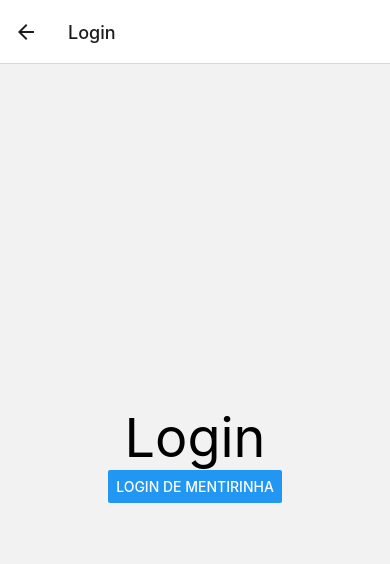
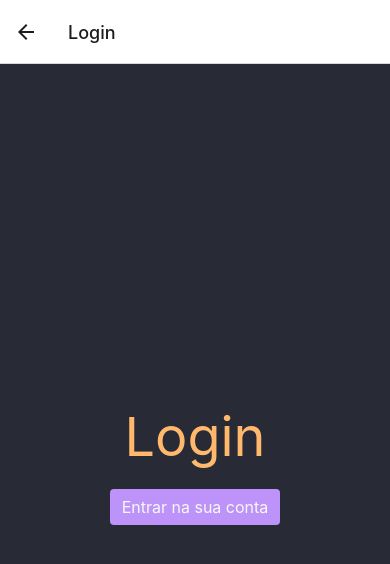
Before and after one commit to Luks17/ripfy-client, a React Native app: screen /Login in a window 390 px wide. Shown: the top 564 px of the page. Built offline with nearby package versions, Linux system fonts and the light colour scheme.

Commit message:
New button and temporary colors

```diff
--- /dev/null
+++ b/components/buttons/PrimaryBtn.tsx
@@ -0,0 +1,66 @@
+import React from "react";
+import {
+  GestureResponderEvent,
+  Pressable,
+  StyleProp,
+  StyleSheet,
+  Text,
+  View,
+  ViewStyle,
+} from "react-native";
+import { colors } from "../../lib/ui/colors";
+
+interface Props {
+  children?: React.ReactNode;
+  onPress?: (e: GestureResponderEvent) => void;
+  innerStyle?: StyleProp<ViewStyle>;
+  outerStyle?: StyleProp<ViewStyle>;
+  ripple?: string;
+}
+
+function PrimaryButton({
+  children,
+  onPress,
+  innerStyle,
+  outerStyle,
+  ripple = colors.tertiary,
+}: Props) {
+  return (
+    <View style={[styles.outerContainer, outerStyle]}>
+      <Pressable
+        style={({ pressed }) =>
+          pressed
+            ? [styles.innerContainer, styles.pressedIos, innerStyle]
+            : [styles.innerContainer, innerStyle]
+        }
+        android_ripple={{ color: ripple }}
+        onPress={onPress}
+      >
+        <Text style={styles.text}>{children}</Text>
+      </Pressable>
+    </View>
+  );
+}
+
+const styles = StyleSheet.create({
+  outerContainer: {
+    borderRadius: 4,
+    overflow: "hidden",
+  },
+  innerContainer: {
+    backgroundColor: colors.primary,
+    paddingVertical: 8,
+    paddingHorizontal: 12,
+    elevation: 2,
+  },
+  text: {
+    color: colors.primaryContent,
+    textAlign: "center",
+    fontSize: 16,
+  },
+  pressedIos: {
+    opacity: 0.75,
+  },
+});
+
+export default PrimaryButton;
--- a/screens/HomeScreen.tsx
+++ b/screens/HomeScreen.tsx
@@ -1,6 +1,8 @@
 import { NativeStackScreenProps } from "@react-navigation/native-stack";
-import { Button, StyleSheet, Text, View } from "react-native";
+import { StyleSheet, Text, View } from "react-native";
 import { RootStackParamList } from "../lib/navigation/root";
+import PrimaryButton from "../components/buttons/PrimaryBtn";
+import { colors } from "../lib/ui/colors";
 
 type Props = NativeStackScreenProps<RootStackParamList, "Home">;
 
@@ -11,11 +13,20 @@ function HomeScreen({ navigation }: Props) {
         <Text style={styles.mainTitle}>Ripfy</Text>
       </View>
       <View style={styles.buttonsContainer}>
-        <Button
+        <PrimaryButton
+          outerStyle={{ width: "50%" }}
+          innerStyle={styles.button}
           onPress={() => navigation.navigate("SignUp")}
-          title="Criar uma Conta"
-        />
-        <Button onPress={() => navigation.navigate("Login")} title="Entrar" />
+        >
+          Criar uma Conta
+        </PrimaryButton>
+        <PrimaryButton
+          outerStyle={{ width: "50%" }}
+          innerStyle={styles.button}
+          onPress={() => navigation.navigate("Login")}
+        >
+          Entrar
+        </PrimaryButton>
       </View>
     </View>
   );
@@ -24,6 +35,7 @@ function HomeScreen({ navigation }: Props) {
 const styles = StyleSheet.create({
   rootContainer: {
     flex: 1,
+    backgroundColor: colors.base100,
   },
   titleContainer: {
     flex: 1,
@@ -32,16 +44,18 @@ const styles = StyleSheet.create({
   },
   mainTitle: {
     fontSize: 54,
+    color: colors.accent,
   },
   buttonsContainer: {
     width: "100%",
     flexDirection: "row",
     columnGap: 10,
-    padding: 10,
+    padding: 20,
     justifyContent: "center",
   },
   button: {
-    width: "100%",
+    paddingVertical: 16,
+    backgroundColor: colors.secondary,
   },
 });
 
--- a/screens/LoginScreen.tsx
+++ b/screens/LoginScreen.tsx
@@ -1,6 +1,8 @@
 import { NativeStackScreenProps } from "@react-navigation/native-stack";
-import { Button, StyleSheet, Text, View } from "react-native";
+import { StyleSheet, Text, View } from "react-native";
 import { RootStackParamList } from "../lib/navigation/root";
+import PrimaryButton from "../components/buttons/PrimaryBtn";
+import { colors } from "../lib/ui/colors";
 
 type Props = NativeStackScreenProps<RootStackParamList, "Login">;
 
@@ -8,10 +10,12 @@ function LoginScreen({ navigation }: Props) {
   return (
     <View style={styles.rootContainer}>
       <Text style={styles.mainTitle}>Login</Text>
-      <Button
+      <PrimaryButton
+        innerStyle={styles.button}
         onPress={() => navigation.navigate("App")}
-        title="Login de mentirinha"
-      />
+      >
+        Entrar na sua conta
+      </PrimaryButton>
     </View>
   );
 }
@@ -21,9 +25,15 @@ const styles = StyleSheet.create({
     flex: 1,
     justifyContent: "center",
     alignItems: "center",
+    backgroundColor: colors.base100,
   },
   mainTitle: {
     fontSize: 54,
+    padding: 20,
+    color: colors.accent,
+  },
+  button: {
+    backgroundColor: colors.secondary,
   },
 });
 
```
